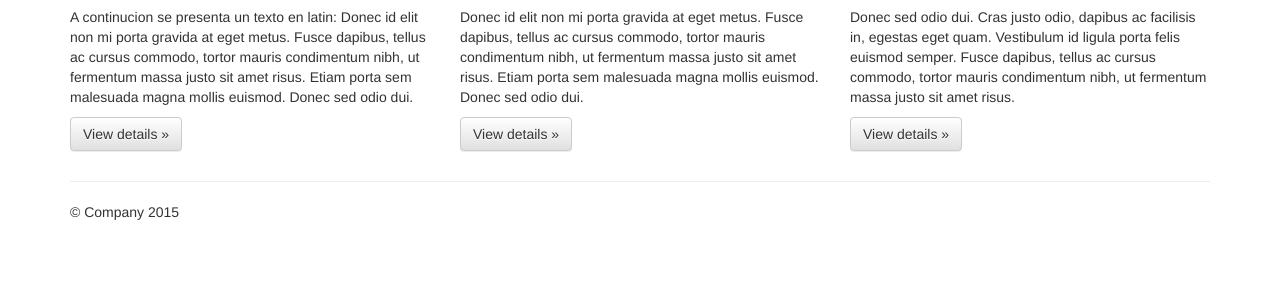
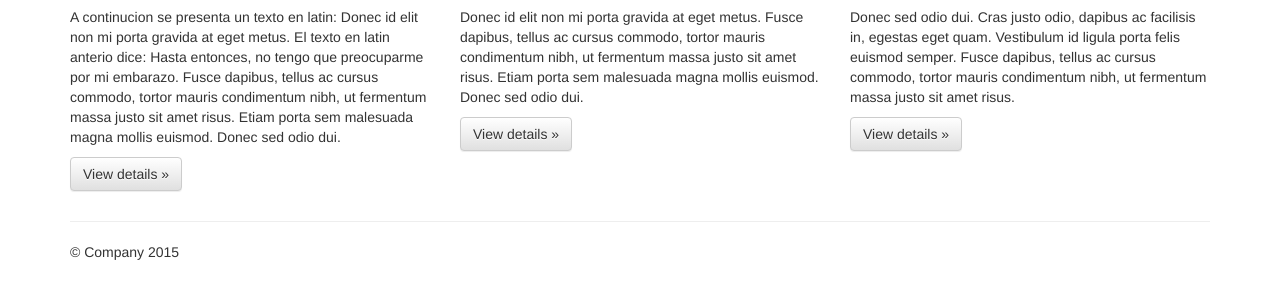
Before and after one commit to MSEscobar/Trabajo2_mauricio_escobar, a plain HTML site: page index.html in a window 1280 px wide. Shown: the part 497-796 px from the top of the page. Drawn offline with nearby package versions, Linux system fonts and the light colour scheme.

Commit message:
Tercer comentario

```diff
--- a/index.html
+++ b/index.html
@@ -66,7 +66,7 @@
       <div class="row">
         <div class="col-md-4">
           <h2>Heading</h2>
-          <p>A continucion se presenta un texto en latin: Donec id elit non mi porta gravida at eget metus. Fusce dapibus, tellus ac cursus commodo, tortor mauris condimentum nibh, ut fermentum massa justo sit amet risus. Etiam porta sem malesuada magna mollis euismod. Donec sed odio dui. </p>
+          <p>A continucion se presenta un texto en latin: Donec id elit non mi porta gravida at eget metus. El texto en latin anterio dice: Hasta entonces, no tengo que preocuparme por mi embarazo. Fusce dapibus, tellus ac cursus commodo, tortor mauris condimentum nibh, ut fermentum massa justo sit amet risus. Etiam porta sem malesuada magna mollis euismod. Donec sed odio dui. </p>
           <p><a class="btn btn-default" href="#" role="button">View details &raquo;</a></p>
         </div>
         <div class="col-md-4">
```
